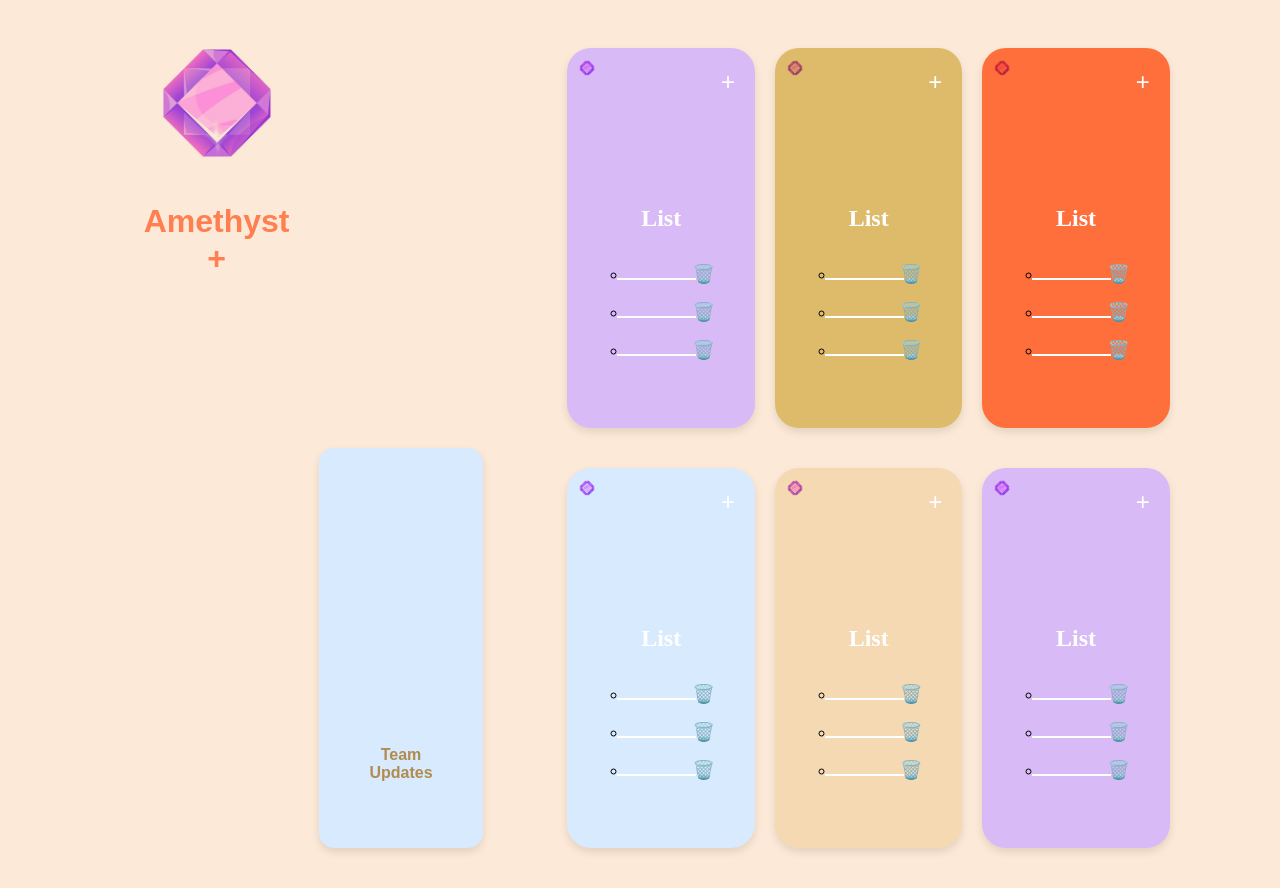
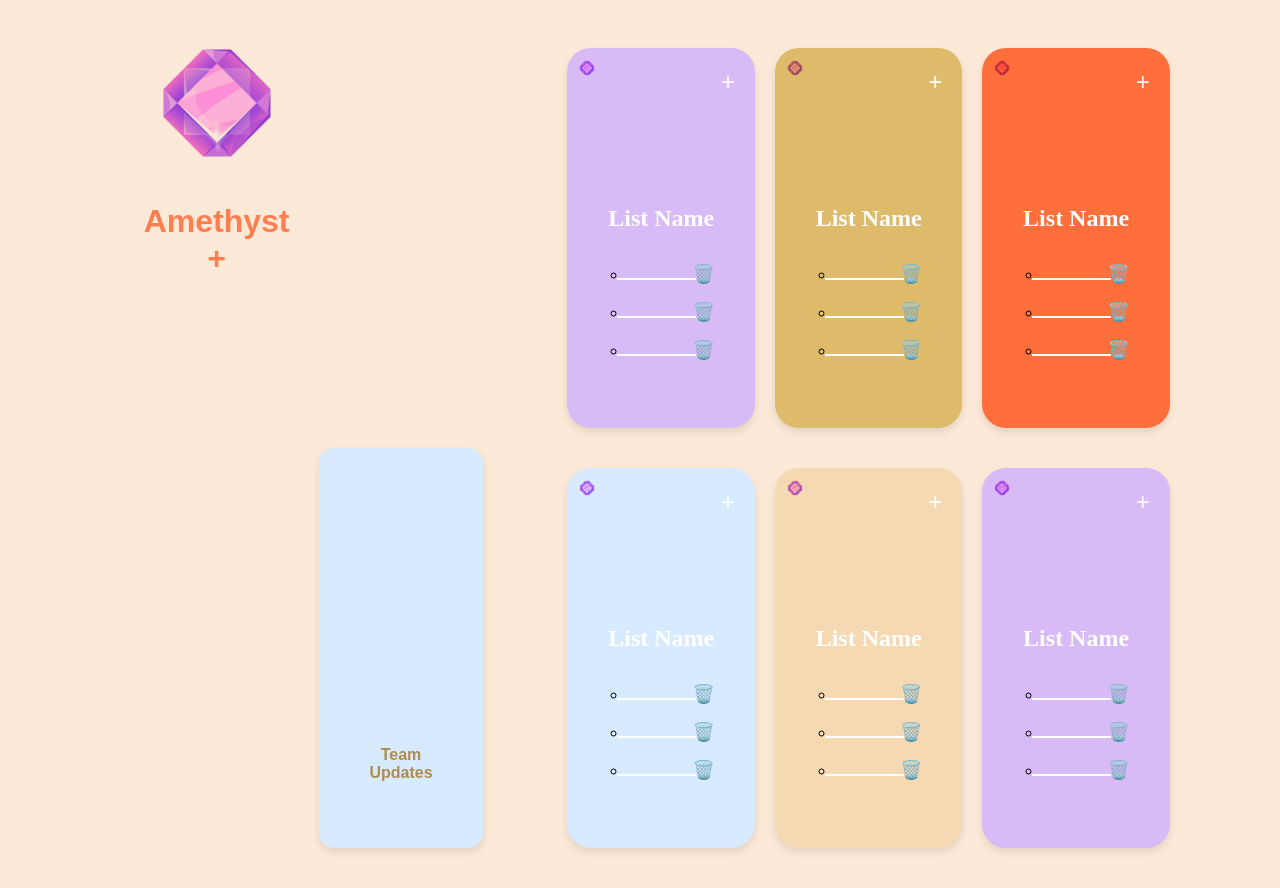
Before and after one commit to AbiahAbraham/Amethyst, a plain HTML site: page index.html in a window 1280 px wide. Drawn offline with Linux system fonts and the light colour scheme.

Commit message:
Update index.html

```diff
--- a/index.html
+++ b/index.html
@@ -25,7 +25,7 @@
             <!-- First row of cards -->
             <div class="card purple-card">
                 <img class="logo" src="images/amethyst.jpeg" alt="List Logo">
-                <h2>List</h2>
+                <h2 class="list-name" contenteditable="true">List Name</h2>
                 <ul>
                     <li><span></span> <button class="icon-btn"><span class="icon">🗑️</span></button></li>
                     <li><span></span> <button class="icon-btn"><span class="icon">🗑️</span></button></li>
@@ -36,7 +36,7 @@
 
             <div class="card gold-card">
                 <img class="logo" src="images/amethyst.jpeg" alt="List Logo">
-                <h2>List</h2>
+                <h2 class="list-name" contenteditable="true">List Name</h2>
                 <ul>
                     <li><span></span> <button class="icon-btn"><span class="icon">🗑️</span></button></li>
                     <li><span></span> <button class="icon-btn"><span class="icon">🗑️</span></button></li>
@@ -47,7 +47,7 @@
 
             <div class="card orange-card">
                 <img class="logo" src="images/amethyst.jpeg" alt="List Logo">
-                <h2>List</h2>
+                <h2 class="list-name" contenteditable="true">List Name</h2>
                 <ul>
                     <li><span></span> <button class="icon-btn"><span class="icon">🗑️</span></button></li>
                     <li><span></span> <button class="icon-btn"><span class="icon">🗑️</span></button></li>
@@ -59,7 +59,7 @@
             <!-- Second row of cards -->
             <div class="card light-blue-card">
                 <img class="logo" src="images/amethyst.jpeg" alt="List Logo">
-                <h2>List</h2>
+                <h2 class="list-name" contenteditable="true">List Name</h2>
                 <ul>
                     <li><span></span> <button class="icon-btn"><span class="icon">🗑️</span></button></li>
                     <li><span></span> <button class="icon-btn"><span class="icon">🗑️</span></button></li>
@@ -70,7 +70,7 @@
 
             <div class="card beige-card">
                 <img class="logo" src="images/amethyst.jpeg" alt="List Logo">
-                <h2>List</h2>
+                <h2 class="list-name" contenteditable="true">List Name</h2>
                 <ul>
                     <li><span></span> <button class="icon-btn"><span class="icon">🗑️</span></button></li>
                     <li><span></span> <button class="icon-btn"><span class="icon">🗑️</span></button></li>
@@ -80,7 +80,7 @@
             </div>
             <div class="card purple-card">
                 <img class="logo" src="images/amethyst.jpeg" alt="List Logo">
-                <h2>List</h2>
+                <h2 class="list-name" contenteditable="true">List Name</h2>
                 <ul>
                     <li><span></span> <button class="icon-btn"><span class="icon">🗑️</span></button></li>
                     <li><span></span> <button class="icon-btn"><span class="icon">🗑️</span></button></li>
```
